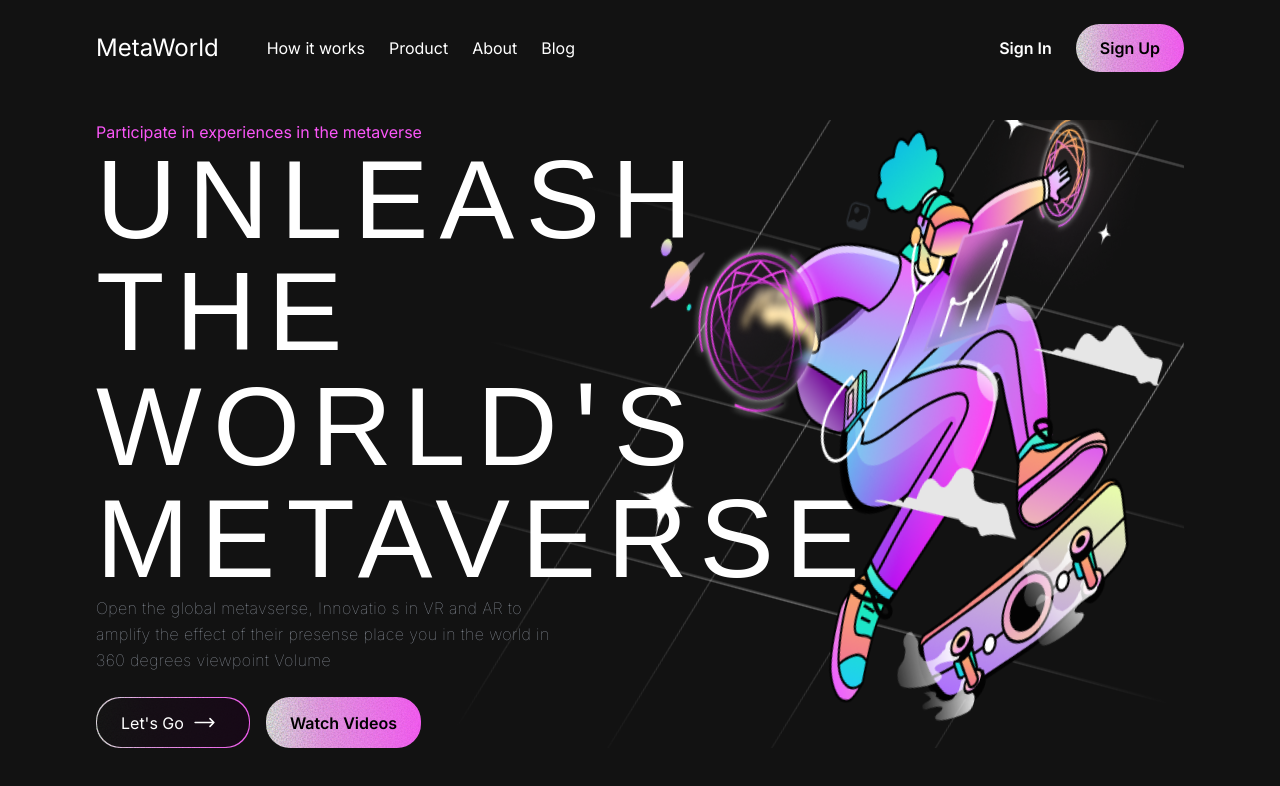
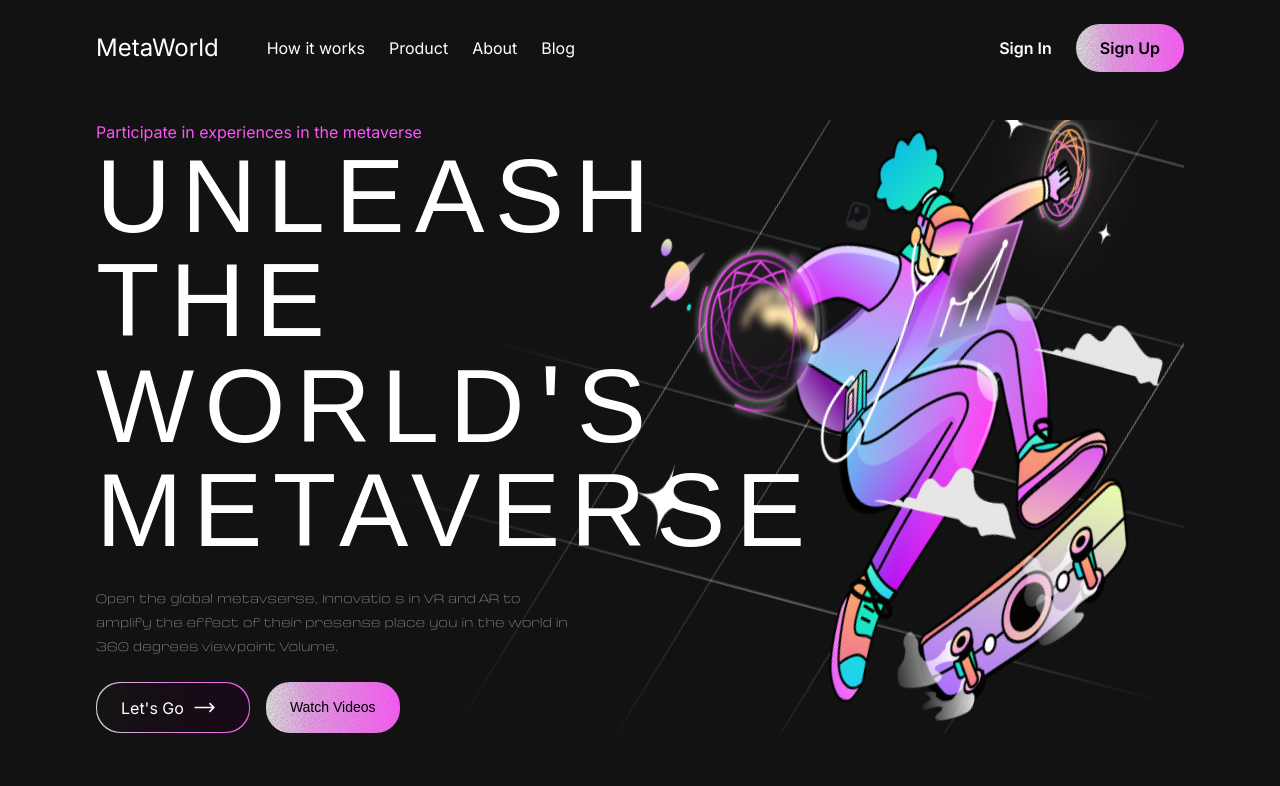
Before and after one commit to whysosaket/Metaverse-Landing-Page, a React (Vite) app: page / in a window 1280 px wide. Shown: the top 786 px of the page. Built offline with nearby package versions, Linux system fonts and the light colour scheme; a web font is replaced by a local one.

Commit message:
Refactored Typography

```diff
--- a/src/components/Hero.tsx
+++ b/src/components/Hero.tsx
@@ -1,7 +1,7 @@
 import { HiOutlineArrowLongRight } from "react-icons/hi2";
 
 const headingStyle =
-  "font-universoblack text-[7rem] my-0 p-0 leading-none tracking-widest";
+  "font-universoblack text-[6.5rem] my-0 p-0 leading-none tracking-widest";
 import Mascot from "../assets/mascot.png";
 import Button from "./shared/Button";
 
@@ -18,17 +18,17 @@ const Hero = () => {
         <h1 className={headingStyle}>THE</h1>
         <h1 className={headingStyle}>WORLD<span className="font-inter">'</span>S</h1>
         <h1 className={headingStyle}>METAVERSE</h1>
-       <div className="w-2/3 tracking-wide leading-relaxed">
-       <p className="text-gray-400 font-thin">
+       <div className="w-2/3 my-6 tracking-wide">
+       <p className="text-gray-400 font-universolight text-xs leading-loose">
           Open the global metavserse, Innovatio s in VR and AR to amplify the
           effect of their presense place you in the world in 360 degrees
-          viewpoint Volume
+          viewpoint Volume.
         </p>
        </div>
        <div className="w-2/3 flex justify-start mt-6">
             <button className="p-[1px] rounded-3xl  bg-custom-gradient hover:bg-custom-gradient2 mr-4">
                 <button className="px-6 py-3 rounded-3xl bg-black/90 flex align-middle justify-center">
-                    <span className="my-auto">Let's Go</span>
+                    <span className="my-auto">Let<span className="font-inter">'</span>s Go</span>
                     <HiOutlineArrowLongRight className="my-auto mx-2" size={25} />
                 </button>
 
--- a/src/components/shared/Button.tsx
+++ b/src/components/shared/Button.tsx
@@ -1,6 +1,6 @@
 const Button = (props: { text: string }) => {
   return (
-    <div className="bg-custom-gradient flex align-middle text-black hover:bg-custom-gradient2 px-6 py-3 rounded-3xl font-semibold text-center select-none cursor-pointer">
+    <div className="bg-custom-gradient font-universo text-[14px] flex align-middle text-black hover:bg-custom-gradient2 px-6 py-3 rounded-3xl text-center select-none cursor-pointer">
       <span className="my-auto">{props.text}</span>
     </div>
   );
```
